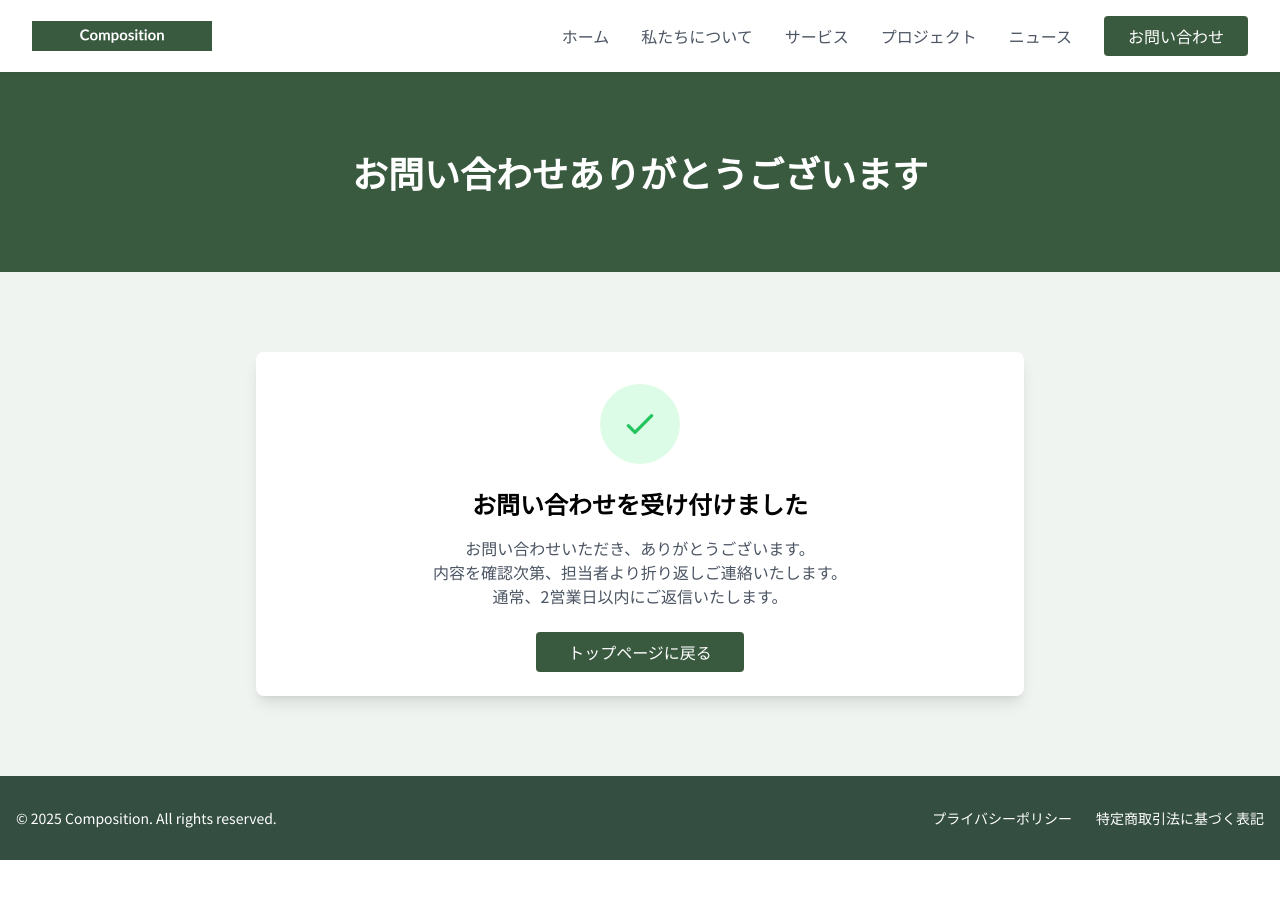
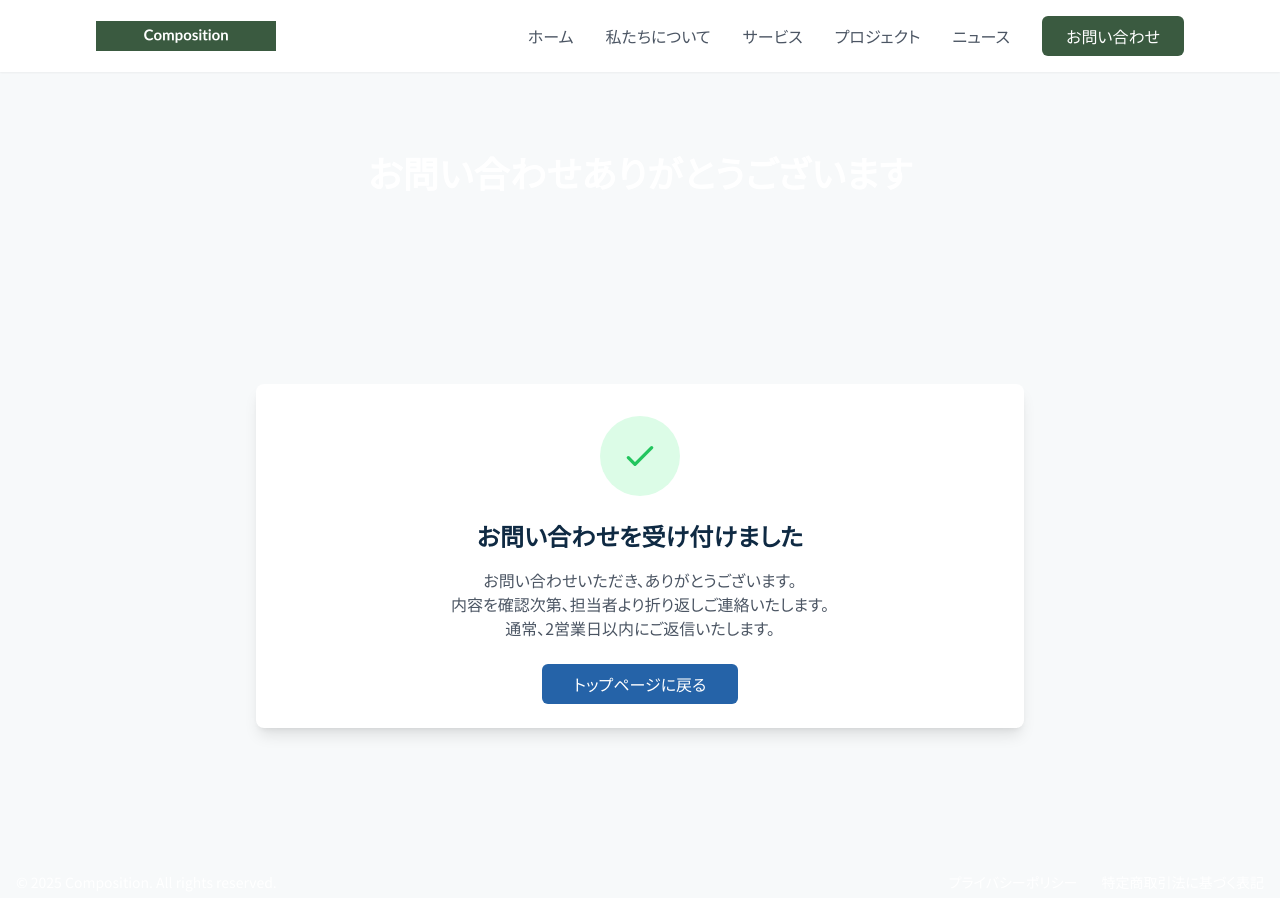
Before and after one commit to shimayuz/composition, a Next.js app: page /contact/thank-you in a window 1280 px wide. Shown: the top 898 px of the page. Before the commit the page ends 860 px from the top, so only its background shows below. Built offline with nearby package versions, Linux system fonts and the light colour scheme; no server answers.

Commit message:
feat: 新デザイントークン・フォント・siteConfig基盤

```diff
--- a/src/app/globals.css
+++ b/src/app/globals.css
@@ -3,71 +3,63 @@
 @tailwind utilities;
 
 :root {
-  --foreground-rgb: 0, 0, 0;
-  --background-start-rgb: 255, 255, 255;
-  --background-end-rgb: 250, 250, 250;
-
-  /* Custom brand colors based on the image */
-  --primary-color: #3a5a40; /* モスグリーン */
-  --secondary-color: #588157;
-  --accent-color: #a3b18a;
-  --dark-bg: #344e41;
-  --light-bg: #f0f4f1;
+  /* デザイントークン（tailwind.config.js と同期） */
+  --color-base: #f7f9fa;
+  --color-ink: #0f2a43;
+  --color-brand: #2563a8;
+  --color-brand-soft: #e8f0f7;
+  --color-line: #d6dee6;
 }
 
 body {
-  color: rgb(var(--foreground-rgb));
-  background: linear-gradient(
-      to bottom,
-      transparent,
-      rgb(var(--background-end-rgb))
-    )
-    rgb(var(--background-start-rgb));
+  color: var(--color-ink);
+  background-color: var(--color-base);
   font-family: var(--font-noto-sans-jp), sans-serif;
+  font-feature-settings: 'palt';
 }
 
 h1, h2, h3, h4, h5, h6 {
   font-weight: 700;
+  letter-spacing: 0.01em;
 }
 
-/* Section counter for numbered sections */
-.section-counter {
-  counter-reset: section;
+::selection {
+  background-color: var(--color-brand);
+  color: #fff;
 }
 
-.section-counter > section {
-  counter-increment: section;
+@media (prefers-reduced-motion: reduce) {
+  *, *::before, *::after {
+    animation-duration: 0.01ms !important;
+    transition-duration: 0.01ms !important;
+  }
 }
 
-.section-counter > section > h2::before {
-  content: counter(section);
-  display: inline-block;
-  font-weight: 700;
-  font-size: 1.5rem;
-  margin-right: 0.5rem;
-  color: var(--primary-color);
-}
-
-/* Custom component styles */
 @layer components {
   .container-custom {
-    @apply max-w-7xl mx-auto px-4 sm:px-6 lg:px-8;
+    @apply max-w-6xl mx-auto px-5 sm:px-8;
   }
 
   .section-padding {
-    @apply py-12 md:py-16 lg:py-20;
+    @apply py-16 md:py-24 lg:py-28;
   }
 
+  /* レガシーページ互換 */
   .section-title {
     @apply text-2xl md:text-3xl font-bold mb-6;
   }
 
   .btn-primary {
-    @apply bg-[#3a5a40] text-white px-6 py-2 rounded hover:bg-opacity-90 transition-all;
+    @apply bg-brand text-white px-6 py-2 rounded-md hover:bg-ink transition-colors;
   }
 
   .vertical-text {
     writing-mode: vertical-rl;
     text-orientation: upright;
   }
+
+  /* 検査値/実装ログ風のモノスペース表示（シグネチャ要素） */
+  .data-label {
+    @apply font-mono text-xs tracking-widest uppercase text-brand;
+  }
 }
--- a/src/app/layout.tsx
+++ b/src/app/layout.tsx
@@ -1,25 +1,37 @@
 import './globals.css';
 import { Navbar } from '../components/ui/Navbar';
 import { Footer } from '../components/layout/Footer';
-import { Inter, Noto_Sans_JP } from 'next/font/google';
-
-// Font configuration for multi-language support
-const inter = Inter({
-  subsets: ['latin'],
-  display: 'swap',
-  variable: '--font-inter',
-});
+import { Noto_Sans_JP, IBM_Plex_Mono } from 'next/font/google';
+import { siteConfig } from '../lib/siteConfig';
+import type { Metadata } from 'next';
 
 const notoSansJP = Noto_Sans_JP({
   subsets: ['latin'],
-  weight: ['400', '500', '700'],
+  weight: ['400', '500', '700', '900'],
   display: 'swap',
   variable: '--font-noto-sans-jp',
 });
 
-export const metadata = {
-  title: 'Composition - ビジネスAIが作る未来のために',
-  description: '医療AIコンサルティングと次世代プロダクト開発',
+const plexMono = IBM_Plex_Mono({
+  subsets: ['latin'],
+  weight: ['400', '500'],
+  display: 'swap',
+  variable: '--font-plex-mono',
+});
+
+export const metadata: Metadata = {
+  metadataBase: new URL(siteConfig.url),
+  title: {
+    default: `Composition | ${siteConfig.tagline}`,
+    template: '%s | Composition',
+  },
+  description:
+    '現役医師×開発者が率いるAIカンパニー。医療現場で自ら実装してきたAI開発力で、AIプロダクト開発・AI駆動開発・AI研修を提供します。',
+  openGraph: {
+    siteName: 'Composition',
+    locale: 'ja_JP',
+    type: 'website',
+  },
 };
 
 export default function RootLayout({
@@ -28,7 +40,7 @@ export default function RootLayout({
   children: React.ReactNode;
 }) {
   return (
-    <html lang="ja" className={`${inter.variable} ${notoSansJP.variable}`}>
+    <html lang="ja" className={`${notoSansJP.variable} ${plexMono.variable}`}>
       <body className="min-h-screen flex flex-col">
         <Navbar />
         <main className="flex-grow">
--- /dev/null
+++ b/src/lib/siteConfig.ts
@@ -0,0 +1,14 @@
+export const siteConfig = {
+  name: '合同会社コンポジション',
+  nameEn: 'Composition, LLC',
+  url: 'https://www.composition2940.com',
+  tagline: '医療で鍛えたAI実装力を、すべての現場へ',
+  timerex: process.env.NEXT_PUBLIC_TIMEREX_URL ?? '',
+  kasanNavi: 'https://shinryohoushu.com',
+  contactPath: '/contact',
+} as const;
+
+/** 無料相談のリンク先。TimeRex未設定時はお問い合わせページへフォールバック */
+export function consultUrl(): string {
+  return siteConfig.timerex || siteConfig.contactPath;
+}
--- a/tailwind.config.js
+++ b/tailwind.config.js
@@ -8,13 +8,26 @@ module.exports = {
   theme: {
     extend: {
       colors: {
+        // 新デザイントークン（クリニカルホワイト×ディープネイビー×医療ブルー）
+        base: '#f7f9fa',
+        ink: '#0f2a43',
+        brand: {
+          DEFAULT: '#2563a8',
+          soft: '#e8f0f7',
+        },
+        line: '#d6dee6',
+        // 旧キーの再マップ（レガシーページ互換。緑系は全廃）
         primary: {
-          DEFAULT: '#3a5a40',
-          light: '#588157',
-          dark: '#344e41',
+          DEFAULT: '#2563a8',
+          light: '#3b7cc4',
+          dark: '#0f2a43',
         },
-        accent: '#a3b18a',
-        light: '#f0f4f1',
+        accent: '#2563a8',
+        light: '#f7f9fa',
+      },
+      fontFamily: {
+        sans: ['var(--font-noto-sans-jp)', 'sans-serif'],
+        mono: ['var(--font-plex-mono)', 'monospace'],
       },
     },
   },
```
